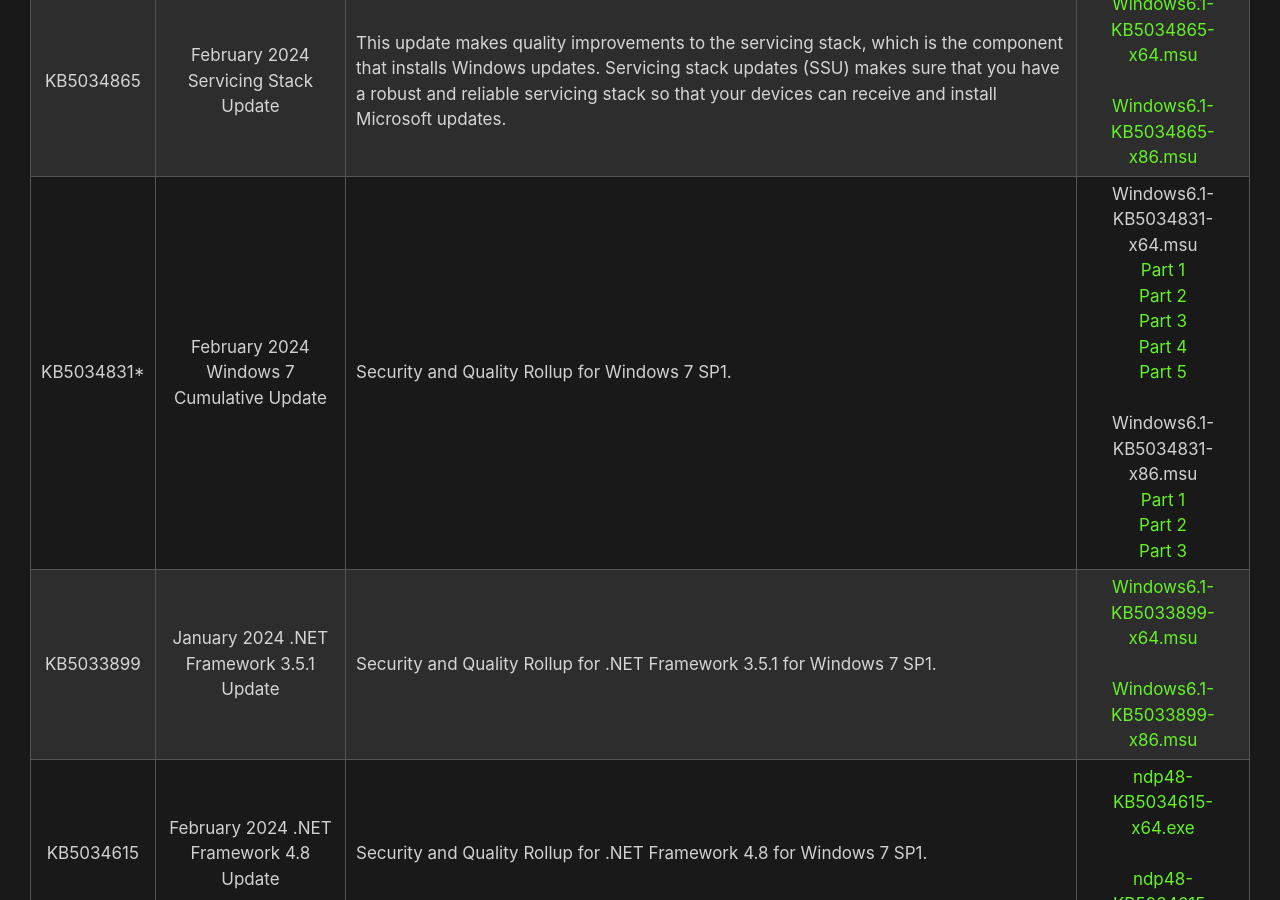
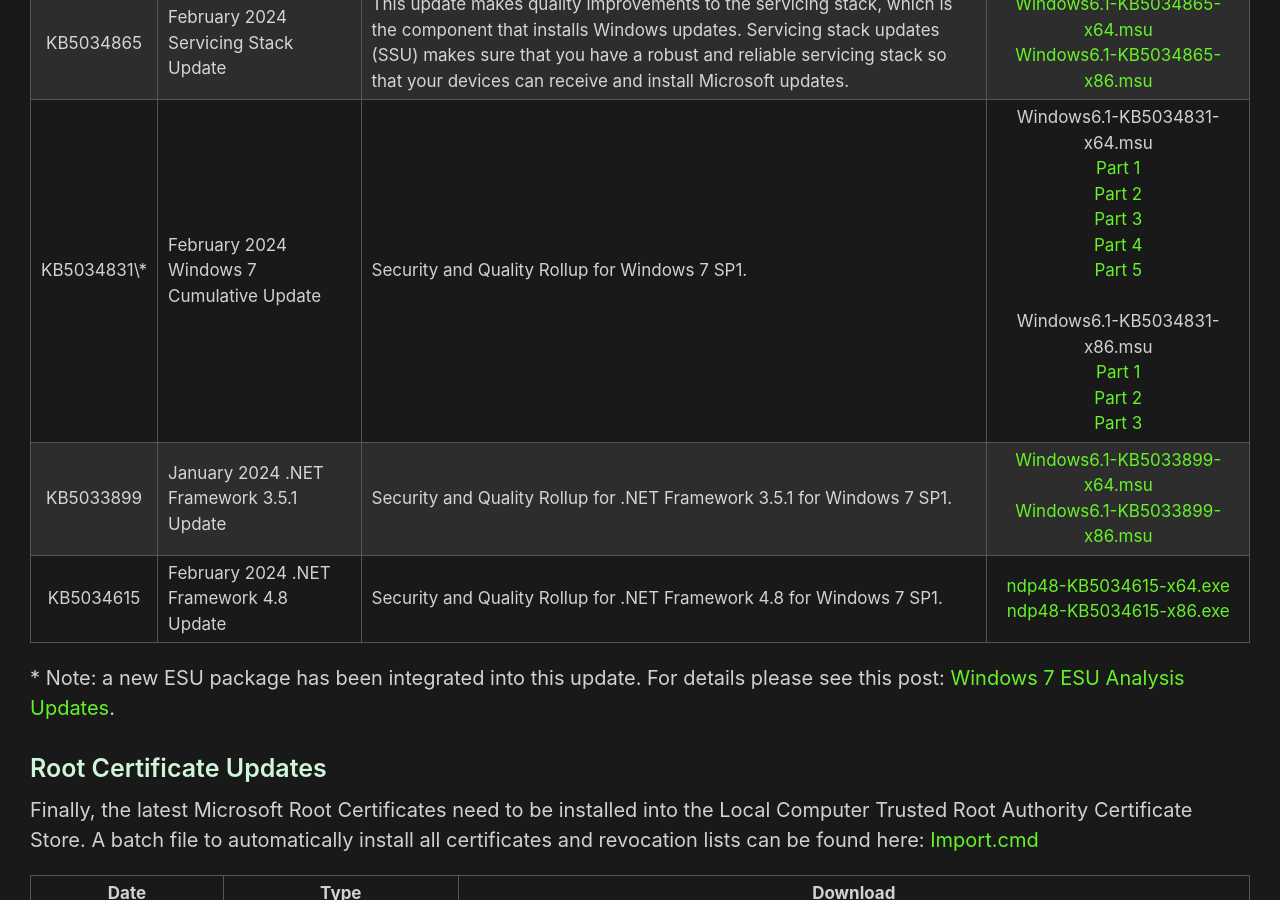
Before and after one commit to HackAndPwn/HackAndPwn.github.io, a Jekyll site: the page built from _posts/2020-05-23-windows-7-esu-patching.md, in a window 1280 px wide and 900 px high, scrolled down 8724 px. Built offline with Jekyll 4.4.1, drawn with Linux system fonts in a browser that asks for light colours.

Commit message:
Update 2020-05-23-windows-7-esu-patching.md

```diff
--- a/_posts/2020-05-23-windows-7-esu-patching.md
+++ b/_posts/2020-05-23-windows-7-esu-patching.md
@@ -117,12 +117,13 @@
 
 This section describes the latest ESU updates available for Windows 7.  All of these updates are cumulative containing fixes from all previous versions of the updates.  An ESU license is required to install these updates, and only the latest one needs to be installed.
 
-| KB Number   | Name                                      | Description | Download |
-|:-----------:|:-----------------------------------------:|-------------|:--------:|
-| KB5034865   | February 2024 Servicing Stack Update      | This update makes quality improvements to the servicing stack, which is the component that installs Windows updates. Servicing stack updates (SSU) makes sure that you have a robust and reliable servicing stack so that your devices can receive and install Microsoft updates.  | [Windows6.1-KB5034865-x64.msu](https://github.com/HackAndPwn/Windows-7-Patching/raw/master/07_ESU_Updates/01_Windows6.1-KB5034865-x64.msu) <br>&nbsp;<br> [Windows6.1-KB5034865-x86.msu](https://github.com/HackAndPwn/Windows-7-Patching/raw/master/07_ESU_Updates/01_Windows6.1-KB5034865-x86.msu) |
-| KB5034831\* | February 2024 Windows 7 Cumulative Update | Security and Quality Rollup for Windows 7 SP1. | Windows6.1-KB5034831-x64.msu <br> [Part 1](https://github.com/HackAndPwn/Windows-7-Patching/raw/master/07_ESU_Updates/02_Windows6.1-KB5034831-x64.zip.001) <br> [Part 2](https://github.com/HackAndPwn/Windows-7-Patching/raw/master/07_ESU_Updates/02_Windows6.1-KB5034831-x64.zip.002) <br> [Part 3](https://github.com/HackAndPwn/Windows-7-Patching/raw/master/07_ESU_Updates/02_Windows6.1-KB5034831-x64.zip.003) <br> [Part 4](https://github.com/HackAndPwn/Windows-7-Patching/raw/master/07_ESU_Updates/02_Windows6.1-KB5034831-x64.zip.004) <br> [Part 5](https://github.com/HackAndPwn/Windows-7-Patching/raw/master/07_ESU_Updates/02_Windows6.1-KB5034831-x64.zip.005) <br>&nbsp;<br> Windows6.1-KB5034831-x86.msu <br> [Part 1](https://github.com/HackAndPwn/Windows-7-Patching/raw/master/07_ESU_Updates/02_Windows6.1-KB5034831-x86.zip.001) <br> [Part 2](https://github.com/HackAndPwn/Windows-7-Patching/raw/master/07_ESU_Updates/02_Windows6.1-KB5034831-x86.zip.002) <br> [Part 3](https://github.com/HackAndPwn/Windows-7-Patching/raw/master/07_ESU_Updates/02_Windows6.1-KB5034831-x86.zip.003) |
-| KB5033899   | January 2024 .NET Framework 3.5.1 Update  | Security and Quality Rollup for .NET Framework 3.5.1 for Windows 7 SP1. | [Windows6.1-KB5033899-x64.msu](https://github.com/HackAndPwn/Windows-7-Patching/raw/master/07_ESU_Updates/03_Windows6.1-KB5033899-x64.msu) <br>&nbsp;<br> [Windows6.1-KB5033899-x86.msu](https://github.com/HackAndPwn/Windows-7-Patching/raw/master/07_ESU_Updates/03_Windows6.1-KB5033899-x86.msu) |
-| KB5034615   | February 2024 .NET Framework 4.8 Update   | Security and Quality Rollup for .NET Framework 4.8 for Windows 7 SP1. | [ndp48-KB5034615-x64.exe](https://github.com/HackAndPwn/Windows-7-Patching/raw/master/07_ESU_Updates/04_ndp48-KB5034615-x64.exe) <br>&nbsp;<br> [ndp48-KB5034615-x86.exe](https://github.com/HackAndPwn/Windows-7-Patching/raw/master/07_ESU_Updates/04_ndp48-KB5034615-x86.exe) |
+<table style="text-align:center"><colgroup><col width="8%" /><col width="17%" /><col width="53%" /><col width="22%" /></colgroup>
+<thead><tr><th style="text-align:center">KB Number</th><th style="text-align:center">Name</th><th style="text-align:center">Description</th><th style="text-align:center">Download</th></tr></thead><tbody>
+<tr><td>KB5034865</td><td style="text-align:left">February 2024 Servicing Stack Update</td><td style="text-align:left">This update makes quality improvements to the servicing stack, which is the component that installs Windows updates. Servicing stack updates (SSU) makes sure that you have a robust and reliable servicing stack so that your devices can receive and install Microsoft updates.</td><td><a href="https://github.com/HackAndPwn/Windows-7-Patching/raw/master/07_ESU_Updates/01_Windows6.1-KB5034865-x64.msu">Windows6.1-KB5034865-x64.msu</a><br><a href="https://github.com/HackAndPwn/Windows-7-Patching/raw/master/07_ESU_Updates/01_Windows6.1-KB5034865-x86.msu">Windows6.1-KB5034865-x86.msu</a></td></tr>
+<tr><td>KB5034831\*</td><td style="text-align:left">February 2024 Windows 7 Cumulative Update</td><td style="text-align:left">Security and Quality Rollup for Windows 7 SP1.</td><td>Windows6.1-KB5034831-x64.msu<br><a href="https://github.com/HackAndPwn/Windows-7-Patching/raw/master/07_ESU_Updates/02_Windows6.1-KB5034831-x64.zip.001">Part 1</a><br><a href="https://github.com/HackAndPwn/Windows-7-Patching/raw/master/07_ESU_Updates/02_Windows6.1-KB5034831-x64.zip.002">Part 2</a><br><a href="https://github.com/HackAndPwn/Windows-7-Patching/raw/master/07_ESU_Updates/02_Windows6.1-KB5034831-x64.zip.003">Part 3</a><br><a href="https://github.com/HackAndPwn/Windows-7-Patching/raw/master/07_ESU_Updates/02_Windows6.1-KB5034831-x64.zip.004">Part 4</a><br><a href="https://github.com/HackAndPwn/Windows-7-Patching/raw/master/07_ESU_Updates/02_Windows6.1-KB5034831-x64.zip.005">Part 5</a><br>&nbsp;<br>Windows6.1-KB5034831-x86.msu<br><a href="https://github.com/HackAndPwn/Windows-7-Patching/raw/master/07_ESU_Updates/02_Windows6.1-KB5034831-x86.zip.001">Part 1</a><br><a href="https://github.com/HackAndPwn/Windows-7-Patching/raw/master/07_ESU_Updates/02_Windows6.1-KB5034831-x86.zip.002">Part 2</a><br><a href="https://github.com/HackAndPwn/Windows-7-Patching/raw/master/07_ESU_Updates/02_Windows6.1-KB5034831-x86.zip.003">Part 3</a></td></tr>
+<tr><td>KB5033899</td><td style="text-align:left">January 2024 .NET Framework 3.5.1 Update</td><td style="text-align:left">Security and Quality Rollup for .NET Framework 3.5.1 for Windows 7 SP1.</td><td><a href="https://github.com/HackAndPwn/Windows-7-Patching/raw/master/07_ESU_Updates/03_Windows6.1-KB5033899-x64.msu">Windows6.1-KB5033899-x64.msu</a><br><a href="https://github.com/HackAndPwn/Windows-7-Patching/raw/master/07_ESU_Updates/03_Windows6.1-KB5033899-x86.msu">Windows6.1-KB5033899-x86.msu</a></td></tr>
+<tr><td>KB5034615</td><td style="text-align:left">February 2024 .NET Framework 4.8 Update</td><td style="text-align:left">Security and Quality Rollup for .NET Framework 4.8 for Windows 7 SP1.</td><td><a href="https://github.com/HackAndPwn/Windows-7-Patching/raw/master/07_ESU_Updates/04_ndp48-KB5034615-x64.exe">ndp48-KB5034615-x64.exe</a><br><a href="https://github.com/HackAndPwn/Windows-7-Patching/raw/master/07_ESU_Updates/04_ndp48-KB5034615-x86.exe">ndp48-KB5034615-x86.exe</a></td></tr>
+</tbody></table>
 
 \* Note: a new ESU package has been integrated into this update.  For details please see this post: [Windows 7 ESU Analysis Updates](https://hackandpwn.com/windows-7-esu-analysis-updates/).
 
```
